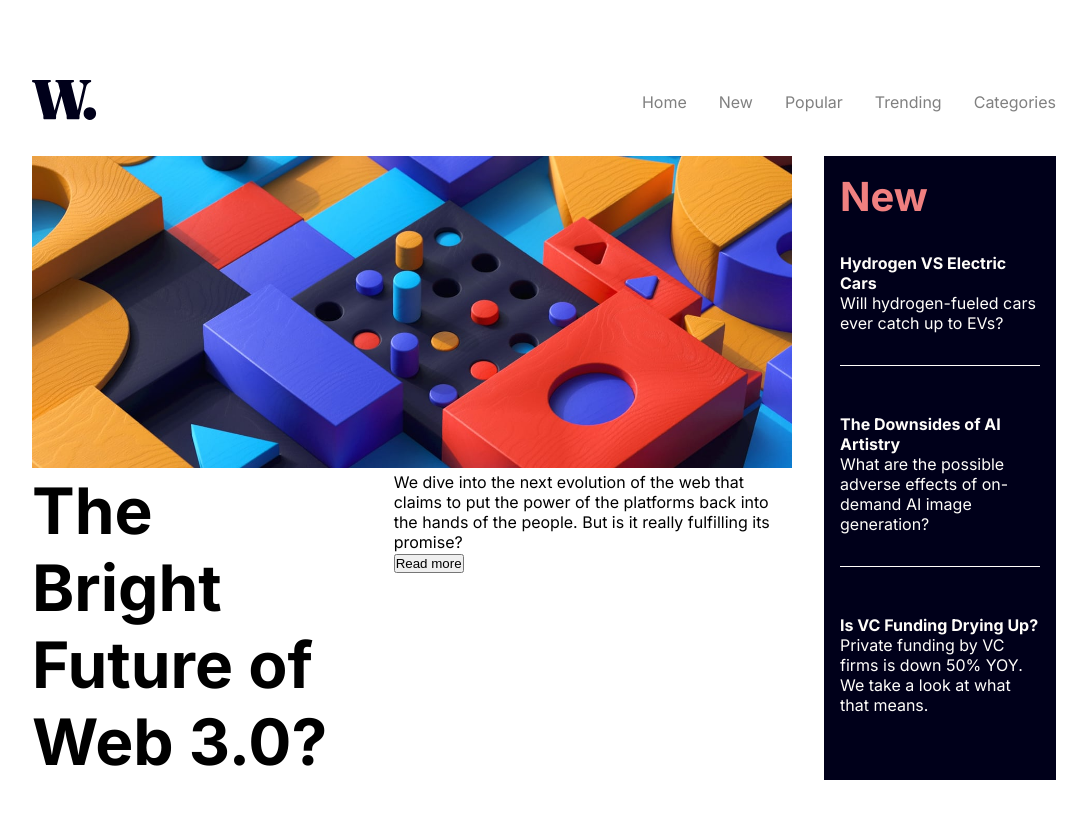
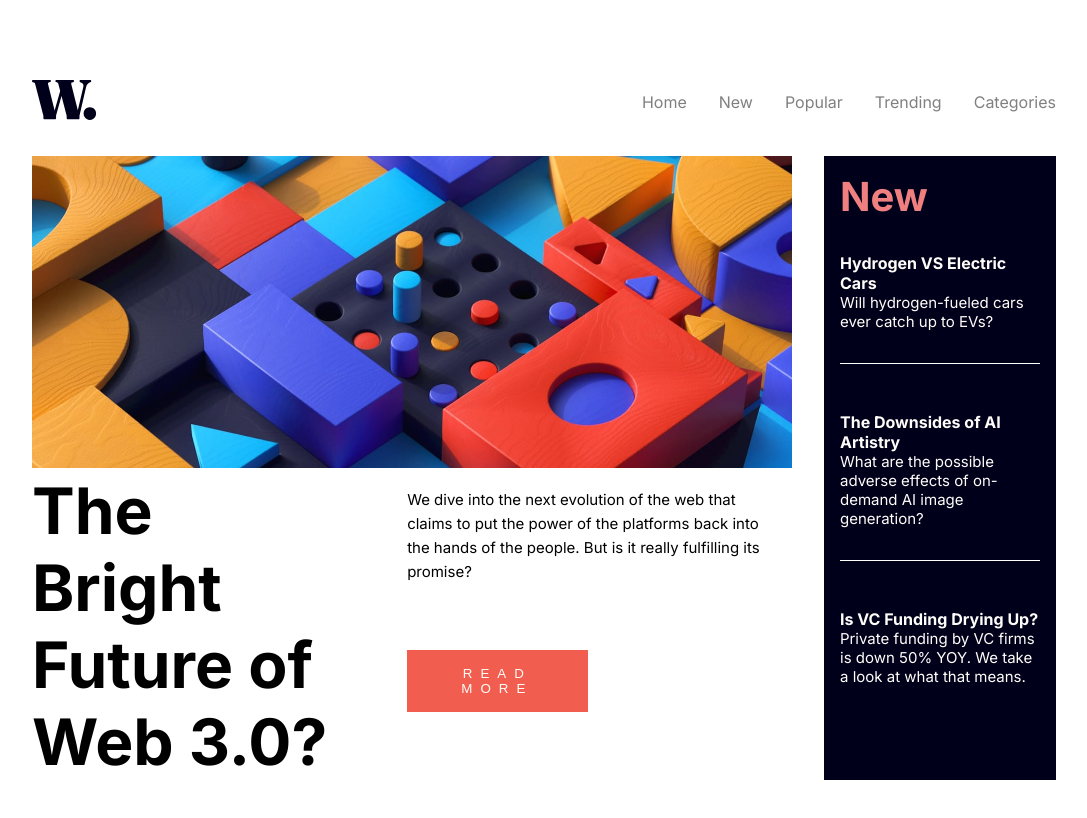
Before and after one commit to Albatraoz12/News-homepage-challange, a Next.js app: page / in a window 1280 px wide. Shown: the top 818 px of the page, without its empty margins (96-1183 px from the left). Built offline with nearby package versions, Linux system fonts and the light colour scheme.

Commit message:
style the text container

```diff
--- a/app/globals.css
+++ b/app/globals.css
@@ -22,6 +22,10 @@ body {
   height: 100vh;
   margin: 0 auto;
   margin-top: 5rem;
+}
+
+p {
+  font-size: 15px;
 }
 
 .navbar {
@@ -75,6 +79,31 @@ main {
   font-size: 4rem;
 }
 
+.text-container {
+  line-height: 1.5rem;
+  padding: 1rem 1.5rem;
+}
+
+.text-container p {
+  margin-bottom: 3.1rem;
+}
+
+.text-container button {
+  width: 50%;
+  padding: 1rem;
+  margin: 1rem 0;
+  letter-spacing: 0.5rem;
+  text-transform: uppercase;
+  background-color: var(--soft-red);
+  color: var(--off-white);
+  border: none;
+}
+
+.text-container button:hover {
+  cursor: pointer;
+  background-color: var(--very-dark-blue);
+}
+
 .aside {
   grid-area: aside;
   margin-top: 2rem;
@@ -96,5 +125,4 @@ main {
 
 .card:nth-last-child(1) {
   border: none;
-  /* padding: 0s; */
 }
```
